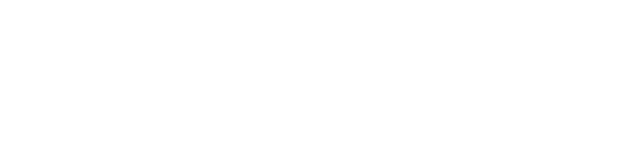
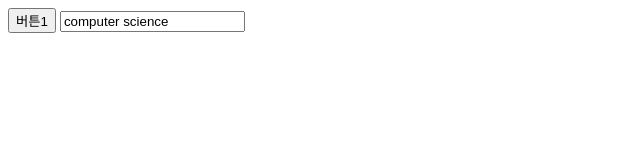
Before and after one commit to icaros7/html5_study, a plain HTML site: page kjk.skhu.ac.kr/HW10/dom21.html in a window 1280 px wide. Shown: the whole page, without its empty margins (0-640 px from the left). Drawn offline with Linux system fonts and the light colour scheme.

Commit message:
Assignment No.10 #2

```diff
--- a/kjk.skhu.ac.kr/HW10/dom21.html
+++ b/kjk.skhu.ac.kr/HW10/dom21.html
@@ -5,6 +5,13 @@
     <title> 과제 10 </title>
 </head>
 <body>
-
+<input type="button" name="button1" onclick="uin();" value='버튼1'>
+<input id="dept" type="text" name="department" value="computer science">
+<script type="text/javascript">
+    function uin() {
+        dom = document.getElementById("dept");
+        dom.value = prompt("당신의 학과는?");
+    }
+</script>
 </body>
 </html>
```
